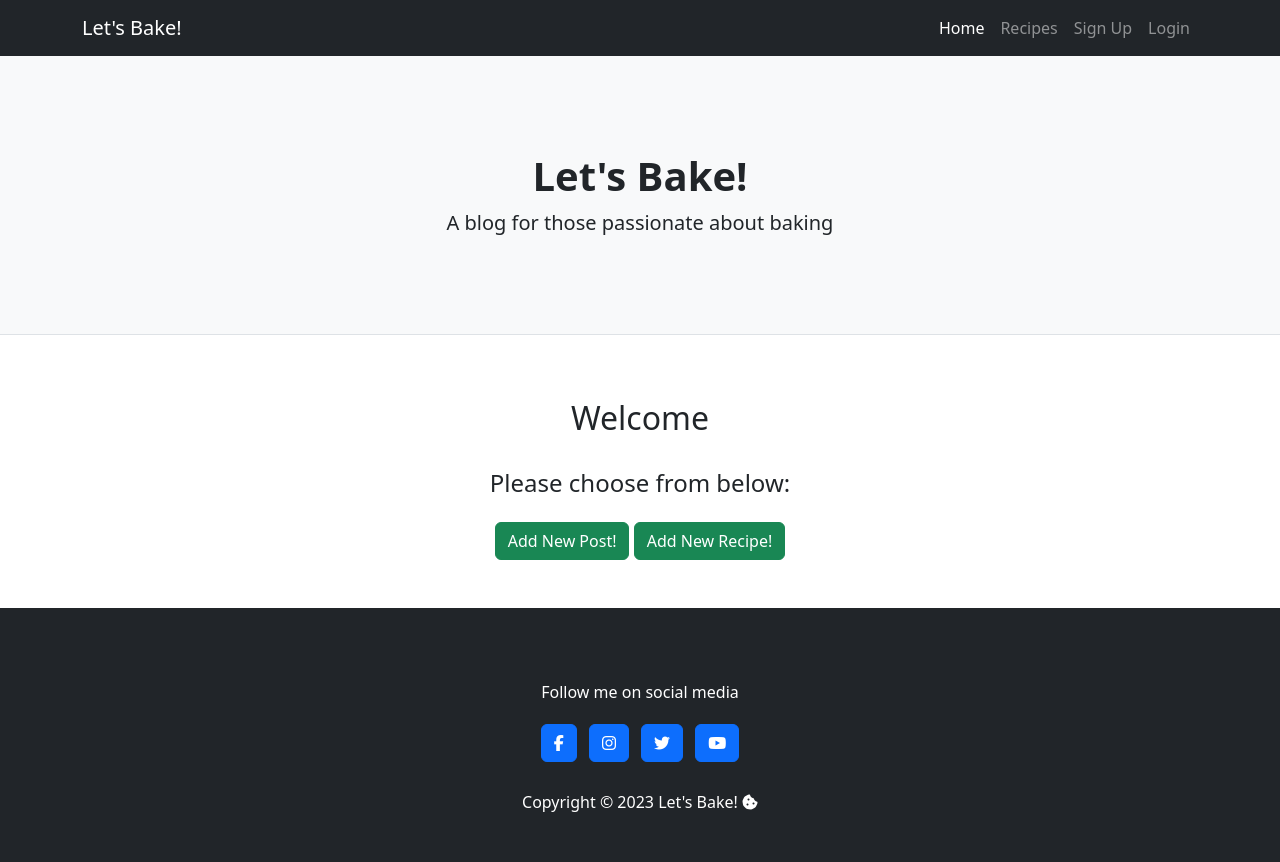
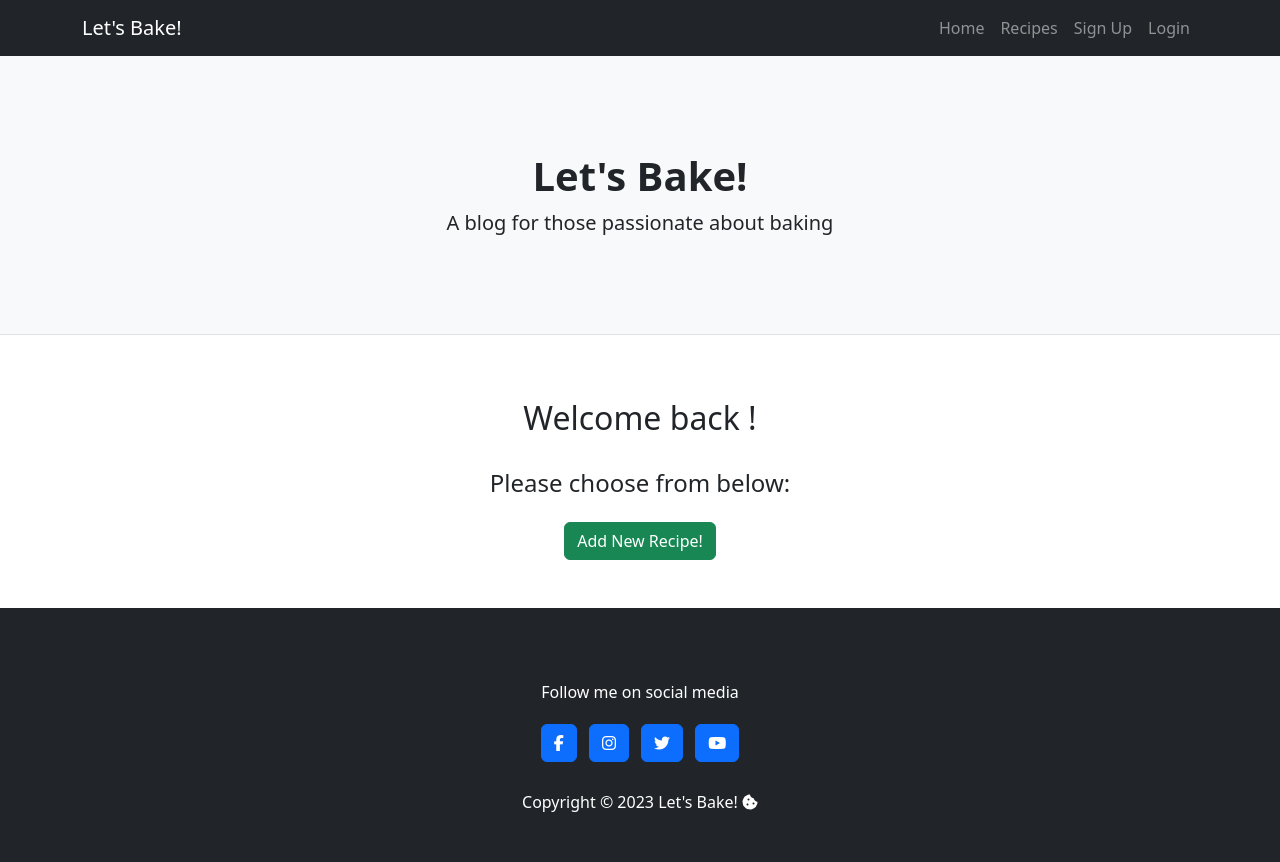
Before and after one commit to Sarohia94/-Project-4-Baking-Blog, a Django app: page /user_page in a window 1280 px wide. Run offline with Django 3.2, Linux system fonts and the light colour scheme; some libraries are stand-ins or nearby versions.

Commit message:
Update debug code in settings. Add recipe form & view. Amend add post to add recipe template. Update urls, base & user page.

```diff
--- a/blog/urls.py
+++ b/blog/urls.py
@@ -3,13 +3,13 @@ from django.urls import path
 
 urlpatterns = [
     path('', views.PostList.as_view(), name='home'),
+    path("recipes/", views.RecipeList.as_view(), name="recipes"),
     path('<slug:slug>/', views.PostDetail.as_view(), name='post_detail'),
-    path("recipes", views.RecipeList.as_view(), name="recipes"),
     path('recipes/<slug:slug>/', views.RecipeDetail.as_view(),
          name='recipe_detail'),
     path('post_like/<slug:slug>', views.PostLike.as_view(), name='post_like'),
     path('recipe_like/<slug:slug>', views.RecipeLike.as_view(),
          name='recipe_like'),
-    path("user_page", views.User.as_view(), name="user-page"),
-    path("add_post", views.AddPost.as_view(), name="add-post"),
+    path("user_page", views.User.as_view(), name="user_page"),
+    path("add_recipe", views.AddRecipe.as_view(), name="add_recipe"),
 ]
--- a/blog/views.py
+++ b/blog/views.py
@@ -1,9 +1,11 @@
 from django.shortcuts import render, get_object_or_404, reverse
-from django.contrib.auth.decorators import login_required
+from django.contrib.auth.mixins import LoginRequiredMixin
 from django.views import generic, View
+from django.views.generic import CreateView
 from django.http import HttpResponseRedirect
 from .models import Post, Recipe
-from .forms import PostCommentForm, RecipeCommentForm
+from .forms import PostCommentForm, RecipeCommentForm, RecipeForm
+from django.utils.text import slugify
 
 
 class PostList(generic.ListView):
@@ -60,14 +62,14 @@ class PostDetail(View):
 
 class RecipeList(generic.ListView):
     model = Recipe
-    queryset = Recipe.objects.filter(status=1).order_by("-created_on")
+    queryset = Recipe.objects.all().order_by("-created_on")
     template_name = "recipes.html"
     paginate_by = 4
 
 
 class RecipeDetail(View):
     def get(self, request, slug):
-        queryset = Recipe.objects.filter(status=1)
+        queryset = Recipe.objects.all()
         recipe = get_object_or_404(queryset, slug=slug)
         recipe_comments = recipe.recipe_comments.filter(
             approved=True).order_by("-created_on")
@@ -84,7 +86,7 @@ class RecipeDetail(View):
         return render(request, "recipe_detail.html", context)
 
     def post(self, request, slug):
-        queryset = Recipe.objects.filter(status=1)
+        queryset = Recipe.objects.all()
         recipe = get_object_or_404(queryset, slug=slug)
         recipe_comments = recipe.recipe_comments.filter(
             approved=True).order_by("-created_on")
@@ -133,18 +135,17 @@ class RecipeLike(View):
 
 
 class User(generic.ListView):
-    model = Post
+    model = Recipe
     template_name = "user_page.html"
 
 
-class AddPost(generic.ListView):
-    model = Post
-    template_name = "add_post.html"
+class AddRecipe(LoginRequiredMixin, CreateView):
+    model = Recipe
+    form_class = RecipeForm
+    template_name = "add_recipe.html"
+    success_url = "/recipes/"
 
-
-@login_required
-def add_post_form(request):
-    add_post_form = forms.AddPostForm()
-    if request.method == 'POST':
-        context = {'add_post_form': add_post_form}
-    return render(request, 'add_post.html', context)
+    def form_valid(self, form):
+        form.instance.author = self.request.user
+        form.instance.slug = slugify(form.instance.recipe_name)
+        return super(AddRecipe, self).form_valid(form)
--- a/letsbake/settings.py
+++ b/letsbake/settings.py
@@ -27,7 +27,7 @@ TEMPLATES_DIR = os.path.join(BASE_DIR, 'templates')
 SECRET_KEY = os.environ.get('SECRET_KEY')
 
 # SECURITY WARNING: don't run with debug turned on in production!
-DEBUG = True
+DEBUG = int(os.environ.get("DEVELOPMENT", default=0))
 
 ALLOWED_HOSTS = ['p4-baking-blog.herokuapp.com', 'localhost']
 
--- a/templates/base.html
+++ b/templates/base.html
@@ -20,6 +20,7 @@
 
 <body>
     <!-- Responsive navbar-->
+    {% with request.resolver_match.url_name as url_name %}
     <nav class="navbar navbar-expand-lg navbar-dark bg-dark">
 
         <div class="container">
@@ -32,24 +33,24 @@
 
             <div class="collapse navbar-collapse" id="navbarSupportedContent">
                 <ul class="navbar-nav ms-auto mb-2 mb-lg-0">
-                    <li class="nav-item"><a class="nav-link active" aria-current="page" aria-label="Go to home page" href="{% url 'home' %}">Home</a>
+                    <li class="nav-item"><a class="nav-link {% if url_name == 'home' %}active{% endif %}" aria-current="page" aria-label="Go to home page" href="{% url 'home' %}">Home</a>
                     </li>
-                    <li class="nav-item"><a class="nav-link" aria-label="Go to recipes page" href="{% url 'recipes' %}">Recipes</a></li>
+                    <li class="nav-item"><a class="nav-link {% if url_name == 'recipes' %}active{% endif %}" aria-label="Go to recipes page" href="{% url 'recipes' %}">Recipes</a></li>
                     {% if user.is_authenticated %}
                     <li class="nav-item">
-                        <a class="nav-link" aria-label="Logout from account" href="{% url 'account_logout' %}">Logout</a>
+                        <a class="nav-link {% if url_name == 'account_logout' %}active{% endif %}" aria-label="Logout from account" href="{% url 'account_logout' %}">Logout</a>
                     </li>
                     {% else %}
                     <li class="nav-item">
-                        <a class="nav-link" aria-label="Register an account" href="{% url 'account_signup' %}">Sign Up</a>
+                        <a class="nav-link {% if url_name == 'account_signup' %}active{% endif %}" aria-label="Register an account" href="{% url 'account_signup' %}">Sign Up</a>
                     </li>
                     <li class="nav-item">
-                        <a class="nav-link" aria-label="Login to account" href="{% url 'account_login' %}">Login</a>
+                        <a class="nav-link {% if url_name == 'account_login' %}active{% endif %}" aria-label="Login to account" href="{% url 'account_login' %}">Login</a>
                     </li>
                     {% endif %}
                     {% if user.is_authenticated %}
                     <li class="nav-item">
-                        <a class="nav-link active" aria-current="page" href="{% url 'user-page' %}" aria-label="Go to the user page"><i class="fa-solid fa-user"></i> {{ user.username }}</a>
+                        <a class="nav-link {% if url_name == 'user_page' %}active{% endif %}" aria-current="page" href="{% url 'user_page' %}" aria-label="Go to the user page"><i class="fa-solid fa-user"></i> {{ user.username }}</a>
                     </li>
                     {% endif %}
                 </ul>
@@ -58,6 +59,7 @@
         </div>
 
     </nav>
+    {% endwith %}
 
     <!-- Page header with logo and tagline-->
     <header class="py-5 bg-light border-bottom mb-4">
--- a/templates/user_page.html
+++ b/templates/user_page.html
@@ -1,14 +1,10 @@
-{% extends "base.html" %}
-{% load static %}
-{% block title %} Welcome {{user.username}} !{% endblock %}
-{% load crispy_forms_tags %}
-{% block content %}
+{% extends "base.html" %} {% block content %}
 <br>
 <div id="">
     <div class="container">
         <div class="row">
             <div class="col-8 offset-2 mt-3 text-center">
-                <h2>Welcome <span>{{user.username}}</span></h2>
+                <h2>Welcome back <span>{{user.username}}!</span></h2>
             </div>
         </div>
     </div>
@@ -19,10 +15,7 @@
         </h4>
     </div>
     <div class="mt-4 mb-5">
-        <a href="{% url 'add-post' %}" role="button" type="submit" class="btn btn-success">
-            Add New Post!
-        </a>
-        <a href="" role="button" type="submit" class="btn btn-success">
+        <a href="{% url 'add_recipe' %}" role="button" type="submit" class="btn btn-success">
             Add New Recipe!
         </a>
     </div>
```
Also changed, not shown: blog/forms.py (+31 -15 lines), templates/add_post.html (deleted, +0 -30 lines), templates/add_recipe.html (added, +24 -0 lines).
